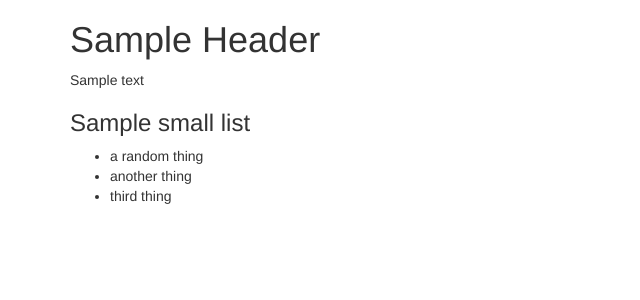
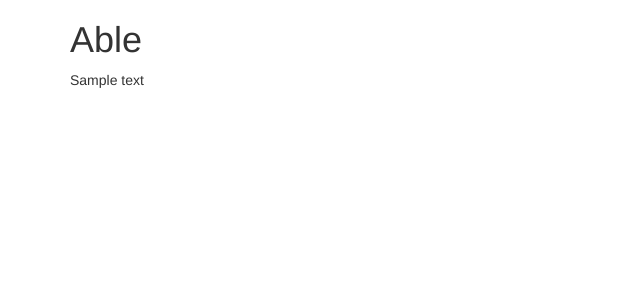
Before and after one commit to WSU-4110/Able, a Flask app: page / in a window 1280 px wide. Shown: the top 300 px of the page, without its empty margins (0-640 px from the left). Run offline with Flask 2, Linux system fonts and the light colour scheme; some libraries are stand-ins or nearby versions.

Commit message:
beginning

```diff
--- a/app/templates/main.html
+++ b/app/templates/main.html
@@ -6,14 +6,8 @@
     This is also all filler text so feel free to get rid of it.
  -->
 {% block app_content %}
-<h1>Sample Header</h1>
+<h1>Able</h1>
     <p>Sample text</p>
-<div>
-    <h3>Sample small list</h3>
-    <ul>
-        <li>a random thing</li>
-        <li>another thing</li>
-        <li>third thing</li>
-    </ul>
+<div class = "map">
 </div>
 {% endblock %}
```
